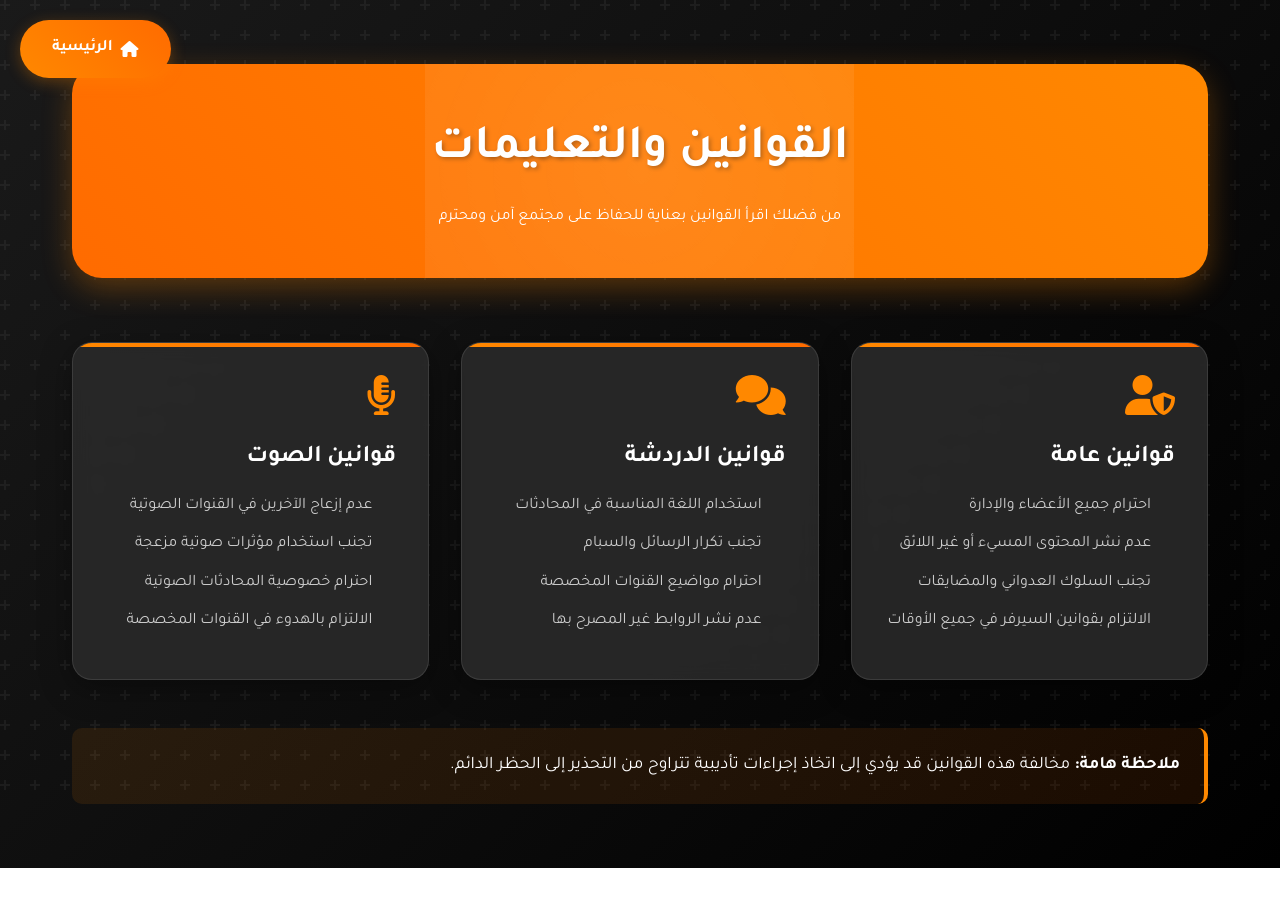
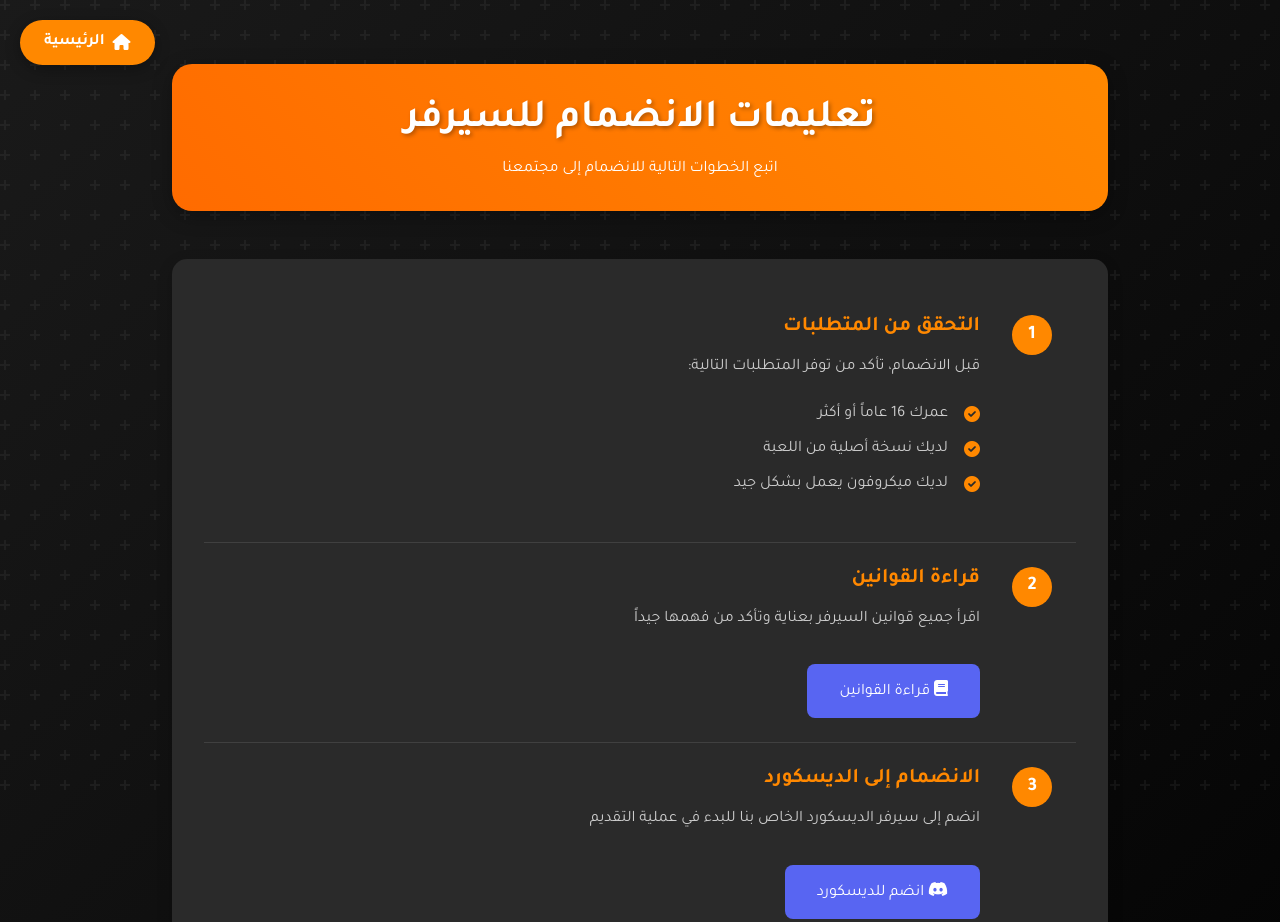
Before and after one commit to TIG0Z/-, a plain HTML site: page guide.html in a window 1280 px wide. Shown: the top 922 px of the page. Before the commit the page ends 868 px from the top, so only its background shows below. Drawn offline with Linux system fonts and the light colour scheme.

Commit message:
Update guide.html

```diff
--- a/guide.html
+++ b/guide.html
@@ -3,18 +3,18 @@
 <head>
     <meta charset="UTF-8">
     <meta name="viewport" content="width=device-width, initial-scale=1.0">
-    <title>TIGEROZ - القوانين والتعليمات</title>
+    <title>TIGEROZ - تعليمات الانضمام</title>
     <link href="https://fonts.googleapis.com/css2?family=Tajawal:wght@400;700;900&display=swap" rel="stylesheet">
     <link rel="stylesheet" href="https://cdnjs.cloudflare.com/ajax/libs/font-awesome/6.0.0/css/all.min.css">
     <style>
         :root {
             --primary-color: #ff8800;
             --secondary-color: #ff6b00;
+            --accent-color: #ffa533;
             --bg-dark: #1a1a1a;
             --bg-light: #2a2a2a;
             --text-light: #ffffff;
             --text-gray: #cccccc;
-            --card-bg: rgba(42, 42, 42, 0.9);
         }
 
         * {
@@ -25,11 +25,10 @@
         }
 
         body {
-            background: linear-gradient(135deg, var(--bg-dark) 0%, #000000 100%);
+            background: linear-gradient(135deg, #1a1a1a 0%, #000000 100%);
             color: var(--text-light);
             min-height: 100vh;
-            position: relative;
-            line-height: 1.6;
+            overflow-x: hidden;
         }
 
         body::before {
@@ -47,9 +46,9 @@
             position: fixed;
             top: 20px;
             left: 20px;
-            background: linear-gradient(45deg, var(--primary-color), var(--secondary-color));
+            background-color: var(--primary-color);
             color: var(--text-light);
-            padding: 1rem 2rem;
+            padding: 0.8rem 1.5rem;
             border-radius: 50px;
             text-decoration: none;
             display: flex;
@@ -58,148 +57,134 @@
             font-weight: 700;
             transition: all 0.3s ease;
             z-index: 1000;
-            box-shadow: 0 4px 15px rgba(255, 136, 0, 0.3);
+            box-shadow: 0 4px 15px rgba(0,0,0,0.3);
         }
 
         .home-btn:hover {
-            transform: translateY(-3px) scale(1.05);
-            box-shadow: 0 6px 20px rgba(255, 136, 0, 0.4);
+            background-color: var(--secondary-color);
+            transform: translateY(-3px);
         }
 
         .instructions-container {
-            max-width: 1200px;
+            max-width: 1000px;
             margin: 2rem auto;
             padding: 2rem;
         }
 
-        .page-header {
+        .instructions-header {
             text-align: center;
-            margin-bottom: 4rem;
-            padding: 3rem;
+            margin-bottom: 3rem;
+            padding: 2rem;
             background: linear-gradient(45deg, var(--secondary-color), var(--primary-color));
-            border-radius: 30px;
-            box-shadow: 0 10px 30px rgba(255, 136, 0, 0.3);
-            position: relative;
-            overflow: hidden;
+            border-radius: 20px;
+            box-shadow: 0 5px 20px rgba(0,0,0,0.3);
         }
 
-        .page-header::before {
-            content: '';
-            position: absolute;
-            top: -50%;
-            left: -50%;
-            width: 200%;
-            height: 200%;
-            background: radial-gradient(circle, rgba(255,255,255,0.1) 0%, transparent 60%);
-            animation: rotate 20s linear infinite;
-        }
-
-        @keyframes rotate {
-            from { transform: rotate(0deg); }
-            to { transform: rotate(360deg); }
-        }
-
-        .page-header h1 {
-            font-size: 3rem;
+        .instructions-header h1 {
+            font-size: 2.5rem;
             margin-bottom: 1rem;
             text-shadow: 2px 2px 4px rgba(0,0,0,0.3);
         }
 
-        .rules-section {
-            display: grid;
-            grid-template-columns: repeat(auto-fit, minmax(300px, 1fr));
-            gap: 2rem;
-            margin-top: 2rem;
-        }
-
-        .rule-card {
-            background: var(--card-bg);
-            border-radius: 20px;
+        .step-container {
+            background-color: var(--bg-light);
+            border-radius: 15px;
             padding: 2rem;
-            transition: all 0.3s ease;
-            position: relative;
-            overflow: hidden;
-            backdrop-filter: blur(10px);
-            box-shadow: 0 8px 32px 0 rgba(0, 0, 0, 0.36);
-            border: 1px solid rgba(255, 255, 255, 0.1);
-        }
-
-        .rule-card:hover {
-            transform: translateY(-10px);
-            box-shadow: 0 15px 40px rgba(0, 0, 0, 0.5);
-        }
-
-        .rule-card::before {
-            content: '';
-            position: absolute;
-            top: 0;
-            left: 0;
-            width: 100%;
-            height: 4px;
-            background: linear-gradient(to right, var(--primary-color), var(--secondary-color));
-        }
-
-        .rule-icon {
-            font-size: 2.5rem;
-            color: var(--primary-color);
-            margin-bottom: 1.5rem;
-            display: inline-block;
+            margin-bottom: 2rem;
+            box-shadow: 0 5px 15px rgba(0,0,0,0.2);
             transition: all 0.3s ease;
         }
 
-        .rule-card:hover .rule-icon {
-            transform: scale(1.2) rotate(10deg);
+        .step-container:hover {
+            transform: translateY(-5px);
         }
 
-        .rule-title {
-            font-size: 1.5rem;
-            margin-bottom: 1rem;
-            color: var(--text-light);
-            font-weight: 700;
+        .step {
+            display: flex;
+            align-items: start;
+            gap: 2rem;
+            padding: 1.5rem;
+            border-bottom: 1px solid rgba(255,255,255,0.1);
         }
 
-        .rule-description {
-            color: var(--text-gray);
-            font-size: 1.1rem;
-            line-height: 1.7;
+        .step:last-child {
+            border-bottom: none;
         }
 
-        .rule-list {
-            list-style: none;
-            margin-top: 1rem;
+        .step-number {
+            background-color: var(--primary-color);
+            color: var(--text-light);
+            width: 40px;
+            height: 40px;
+            display: flex;
+            align-items: center;
+            justify-content: center;
+            border-radius: 50%;
+            font-weight: bold;
+            font-size: 1.2rem;
+            flex-shrink: 0;
         }
 
-        .rule-list li {
-            margin-bottom: 0.8rem;
-            padding-right: 1.5rem;
-            position: relative;
+        .step-content {
+            flex: 1;
+        }
+
+        .step-content h3 {
+            color: var(--primary-color);
+            margin-bottom: 1rem;
+            font-size: 1.3rem;
+        }
+
+        .step-content p {
+            color: var(--text-gray);
+            line-height: 1.6;
+            margin-bottom: 1rem;
+        }
+
+        .requirement-list {
+            list-style: none;
+            margin: 1rem 0;
+        }
+
+        .requirement-item {
+            display: flex;
+            align-items: center;
+            gap: 1rem;
+            padding: 0.5rem 0;
             color: var(--text-gray);
         }
 
-        .rule-list li::before {
-            content: '\f058';
-            font-family: 'Font Awesome 5 Free';
-            font-weight: 900;
+        .requirement-item i {
             color: var(--primary-color);
-            position: absolute;
-            right: 0;
-            transform: translateX(1.5rem);
-            opacity: 0;
+        }
+
+        .important-note {
+            background: linear-gradient(45deg, #ff4444, #ff6b6b);
+            padding: 1.5rem;
+            border-radius: 15px;
+            margin: 2rem 0;
+            text-align: center;
+        }
+
+        .important-note i {
+            font-size: 2rem;
+            margin-bottom: 1rem;
+        }
+
+        .discord-button {
+            display: inline-block;
+            background-color: #5865F2;
+            color: white;
+            padding: 1rem 2rem;
+            border-radius: 8px;
+            text-decoration: none;
+            margin-top: 1rem;
             transition: all 0.3s ease;
         }
 
-        .rule-card:hover .rule-list li::before {
-            transform: translateX(0);
-            opacity: 1;
-        }
-
-        .important-note {
-            background: linear-gradient(135deg, rgba(255, 136, 0, 0.1), rgba(255, 107, 0, 0.1));
-            border-right: 4px solid var(--primary-color);
-            padding: 1.5rem;
-            margin-top: 3rem;
-            border-radius: 10px;
-            font-size: 1.1rem;
+        .discord-button:hover {
+            background-color: #4752C4;
+            transform: translateY(-2px);
         }
 
         @media (max-width: 768px) {
@@ -207,30 +192,16 @@
                 padding: 1rem;
             }
 
-            .page-header {
-                padding: 2rem;
-                margin-bottom: 2rem;
+            .step {
+                flex-direction: column;
+                gap: 1rem;
             }
 
-            .page-header h1 {
-                font-size: 2rem;
-            }
-
-            .rule-card {
-                padding: 1.5rem;
-            }
-
-            .rule-icon {
-                font-size: 2rem;
-            }
-
-            .rule-title {
-                font-size: 1.3rem;
-            }
-
-            .important-note {
-                margin-top: 2rem;
-                padding: 1rem;
+            .home-btn {
+                top: 10px;
+                left: 10px;
+                padding: 0.6rem 1.2rem;
+                font-size: 0.9rem;
             }
         }
     </style>
@@ -242,49 +213,86 @@
     </a>
 
     <div class="instructions-container">
-        <div class="page-header">
-            <h1>القوانين والتعليمات</h1>
-            <p>من فضلك اقرأ القوانين بعناية للحفاظ على مجتمع آمن ومحترم</p>
+        <div class="instructions-header">
+            <h1>تعليمات الانضمام للسيرفر</h1>
+            <p>اتبع الخطوات التالية للانضمام إلى مجتمعنا</p>
         </div>
 
-        <div class="rules-section">
-            <div class="rule-card">
-                <i class="fas fa-user-shield rule-icon"></i>
-                <h2 class="rule-title">قوانين عامة</h2>
-                <ul class="rule-list">
-                    <li>احترام جميع الأعضاء والإدارة</li>
-                    <li>عدم نشر المحتوى المسيء أو غير اللائق</li>
-                    <li>تجنب السلوك العدواني والمضايقات</li>
-                    <li>الالتزام بقوانين السيرفر في جميع الأوقات</li>
-                </ul>
+        <div class="step-container">
+            <div class="step">
+                <div class="step-number">1</div>
+                <div class="step-content">
+                    <h3>التحقق من المتطلبات</h3>
+                    <p>قبل الانضمام، تأكد من توفر المتطلبات التالية:</p>
+                    <ul class="requirement-list">
+                        <li class="requirement-item">
+                            <i class="fas fa-check-circle"></i>
+                            عمرك 16 عاماً أو أكثر
+                        </li>
+                        <li class="requirement-item">
+                            <i class="fas fa-check-circle"></i>
+                            لديك نسخة أصلية من اللعبة
+                        </li>
+                        <li class="requirement-item">
+                            <i class="fas fa-check-circle"></i>
+                            لديك ميكروفون يعمل بشكل جيد
+                        </li>
+                    </ul>
+                </div>
             </div>
 
-            <div class="rule-card">
-                <i class="fas fa-comments rule-icon"></i>
-                <h2 class="rule-title">قوانين الدردشة</h2>
-                <ul class="rule-list">
-                    <li>استخدام اللغة المناسبة في المحادثات</li>
-                    <li>تجنب تكرار الرسائل والسبام</li>
-                    <li>احترام مواضيع القنوات المخصصة</li>
-                    <li>عدم نشر الروابط غير المصرح بها</li>
-                </ul>
+            <div class="step">
+                <div class="step-number">2</div>
+                <div class="step-content">
+                    <h3>قراءة القوانين</h3>
+                    <p>اقرأ جميع قوانين السيرفر بعناية وتأكد من فهمها جيداً</p>
+                    <a href="rules.html" class="discord-button">
+                        <i class="fas fa-book"></i>
+                        قراءة القوانين
+                    </a>
+                </div>
             </div>
 
-            <div class="rule-card">
-                <i class="fas fa-microphone-alt rule-icon"></i>
-                <h2 class="rule-title">قوانين الصوت</h2>
-                <ul class="rule-list">
-                    <li>عدم إزعاج الآخرين في القنوات الصوتية</li>
-                    <li>تجنب استخدام مؤثرات صوتية مزعجة</li>
-                    <li>احترام خصوصية المحادثات الصوتية</li>
-                    <li>الالتزام بالهدوء في القنوات المخصصة</li>
-                </ul>
+            <div class="step">
+                <div class="step-number">3</div>
+                <div class="step-content">
+                    <h3>الانضمام إلى الديسكورد</h3>
+                    <p>انضم إلى سيرفر الديسكورد الخاص بنا للبدء في عملية التقديم</p>
+                    <a href="#" class="discord-button">
+                        <i class="fab fa-discord"></i>
+                        انضم للديسكورد
+                    </a>
+                </div>
+            </div>
+
+            <div class="step">
+                <div class="step-number">4</div>
+                <div class="step-content">
+                    <h3>تعبئة نموذج التقديم</h3>
+                    <p>قم بتعبئة نموذج التقديم بشكل كامل ودقيق</p>
+                    <ul class="requirement-list">
+                        <li class="requirement-item">
+                            <i class="fas fa-info-circle"></i>
+                            أجب على جميع الأسئلة بصدق
+                        </li>
+                        <li class="requirement-item">
+                            <i class="fas fa-info-circle"></i>
+                            اكتب تعريفاً مفصلاً عن شخصيتك
+                        </li>
+                        <li class="requirement-item">
+                            <i class="fas fa-info-circle"></i>
+                            انتظر رد الإدارة على طلبك
+                        </li>
+                    </ul>
+                </div>
             </div>
         </div>
 
         <div class="important-note">
-            <strong>ملاحظة هامة:</strong> مخالفة هذه القوانين قد يؤدي إلى اتخاذ إجراءات تأديبية تتراوح من التحذير إلى الحظر الدائم.
+            <i class="fas fa-exclamation-triangle"></i>
+            <h3>ملاحظة هامة</h3>
+            <p>تأكد من قراءة جميع القوانين والتعليمات بعناية قبل التقديم. عدم الالتزام بالتعليمات قد يؤدي إلى رفض طلبك.</p>
         </div>
     </div>
 </body>
-</html>
+                            </html>
```
